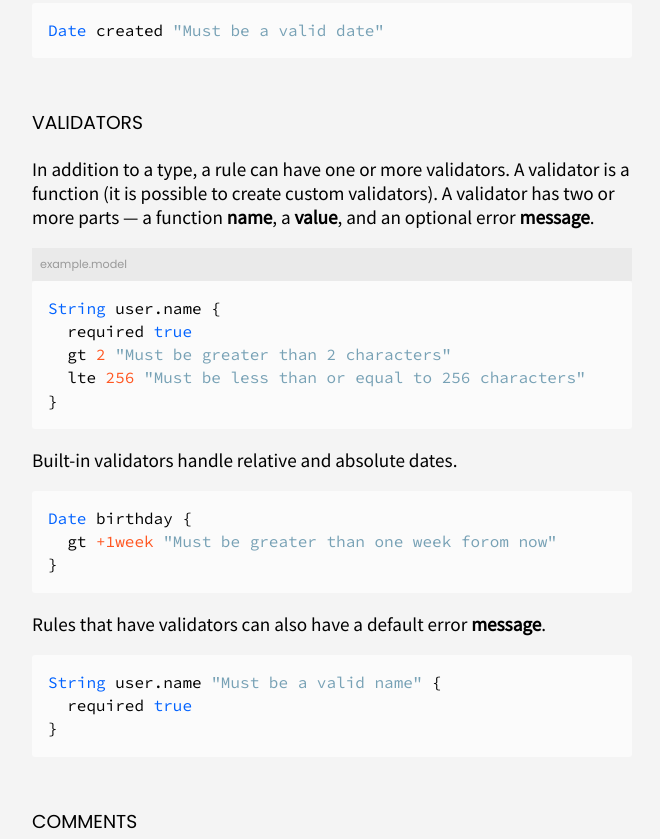
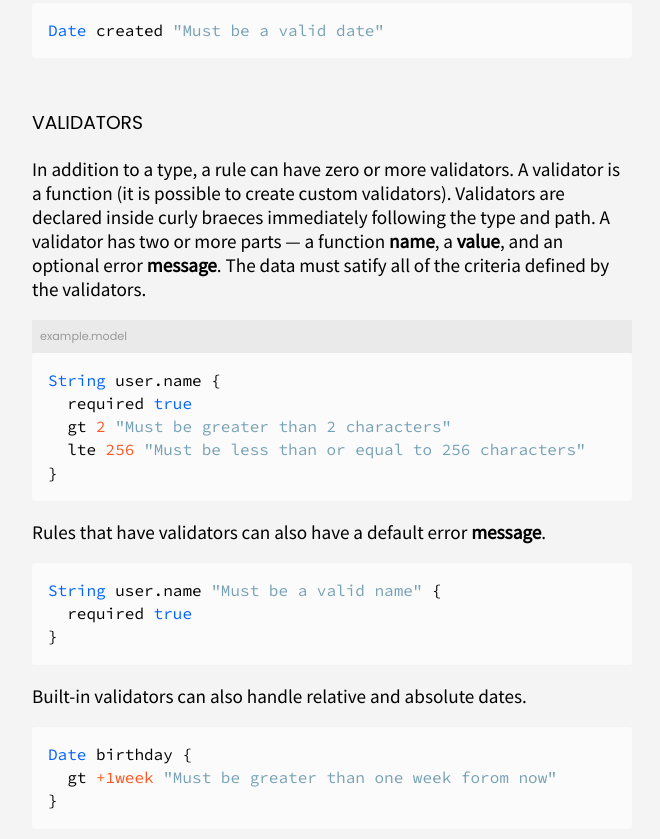
Before and after one commit to voltraco/dml, a website: page docs/index.html in a window 1280 px wide. Shown: the part 1021-1860 px from the top of the page, without its empty margins (160-820 px from the left). Drawn offline with Linux system fonts and the light colour scheme.

Commit message:
update docs

```diff
--- a/docs/index.css
+++ b/docs/index.css
@@ -22,7 +22,7 @@ body {
 /* Icon used from https://thenounproject.com/josydomalexis/ */
 .icon {
   display: inline-block;
-  background-image: url('/dml/icon.svg?v=2');
+  background-image: url('/icon.svg?v=2');
   background-size: contain;
   width: 45px;
   height: 45px;
--- a/docs/index.html
+++ b/docs/index.html
@@ -1,7 +1,7 @@
 <html>
   <head>
     <link href="https://fonts.googleapis.com/css?family=Poppins:400,700|Source+Code+Pro|Source+Sans+Pro" rel="stylesheet">
-    <link href="/dml/index.css?v=1" rel="stylesheet">
+    <link href="/index.css?v=1" rel="stylesheet">
   </head>
   <body>
     <header>
@@ -41,10 +41,12 @@
 <span class="pl-c1" title="Type">Date</span> <span title="Path">created</span> <span class="pl-s"><span class="pl-pds">"</span>Must be a valid date<span class="pl-pds">"</span></span></pre>
       <h3>Validators</h3>
       <p>
-        In addition to a type, a rule can have one or more validators. A
+        In addition to a type, a rule can have zero or more validators. A
         validator is a function (it is possible to create custom validators).
-        A validator has two or more parts &mdash; a function <b>name</b>, a
-        <b>value</b>, and an optional error <b>message</b>.
+        Validators are declared inside curly braeces immediately following the
+        type and path. A validator has two or more parts &mdash; a function
+        <b>name</b>, a <b>value</b>, and an optional error <b>message</b>. The
+        data must satify all of the criteria defined by the validators.
       </p>
       <h4>example.model</h4>
       <pre>
@@ -53,18 +55,16 @@
   gt <span class="pl-n">2</span> <span class="pl-s"><span class="pl-pds">"</span>Must be greater than 2 characters<span class="pl-pds">"</span></span>
   lte <span class="pl-n">256</span> <span class="pl-s"><span class="pl-pds">"</span>Must be less than or equal to 256 characters<span class="pl-pds">"</span></span>
 }</pre>
-      <p>Built-in validators handle relative and absolute dates.</p>
-      <pre>
-<span class="pl-c1">Date</span> birthday {
-  gt <span class="pl-n">+1week</span> <span class="pl-s"><span class="pl-pds">"</span>Must be greater than one week forom now<span class="pl-pds">"</span></span>
-}</pre>
-
       <p>Rules that have validators can also have a default error <b>message</b>.</p>
       <pre>
 <span class="pl-c1">String</span> user.name <span class="pl-s"><span class="pl-pds">"</span>Must be a valid name<span class="pl-pds">"</span></span> {
   required <span class="pl-c1">true</span>
 }</pre>
-
+      <p>Built-in validators can also handle relative and absolute dates.</p>
+      <pre>
+<span class="pl-c1">Date</span> birthday {
+  gt <span class="pl-n">+1week</span> <span class="pl-s"><span class="pl-pds">"</span>Must be greater than one week forom now<span class="pl-pds">"</span></span>
+}</pre>
 
       <h3>Comments</h3>
       <p>Both inline and block comments are supported. They work the way you
```
Also changed, not shown: README.md.
